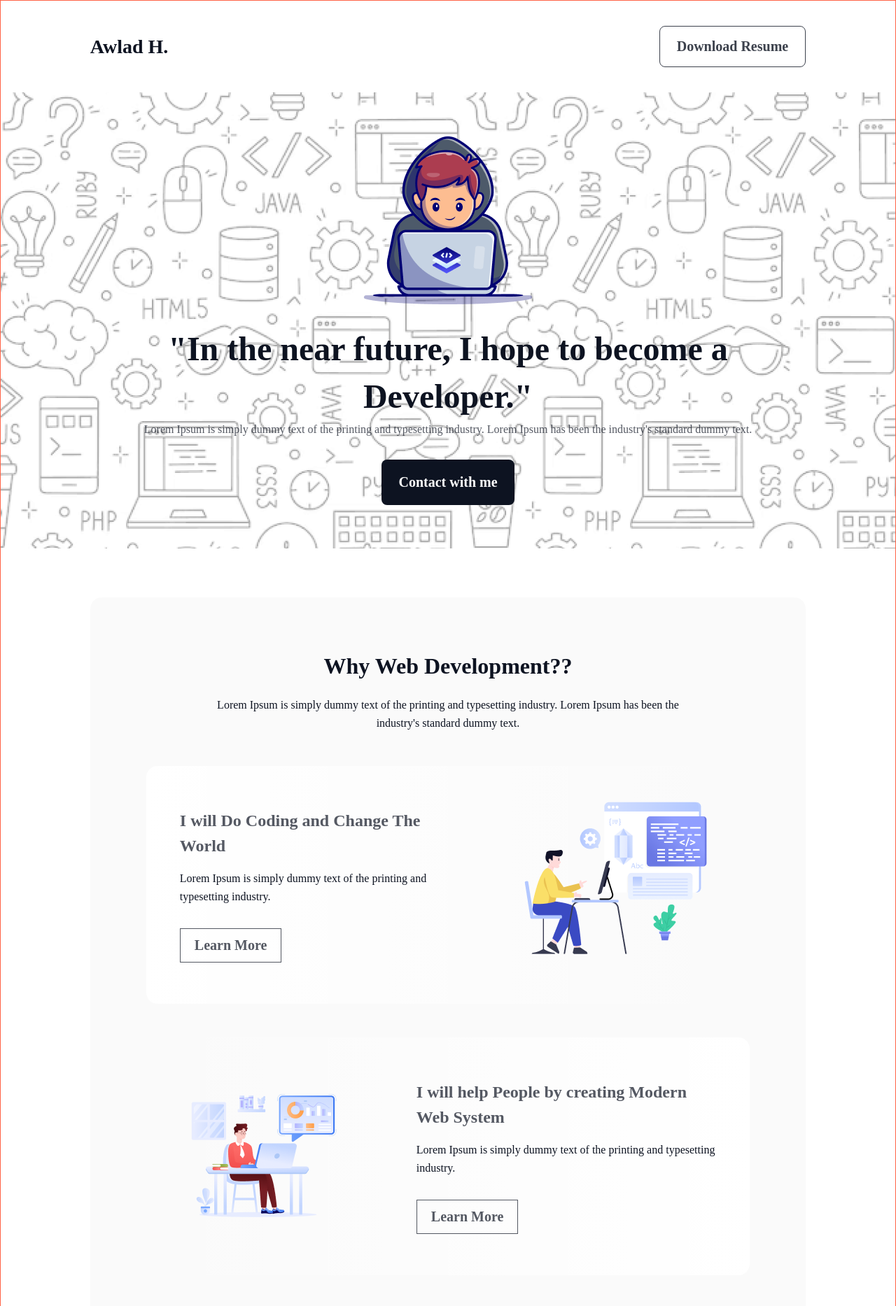
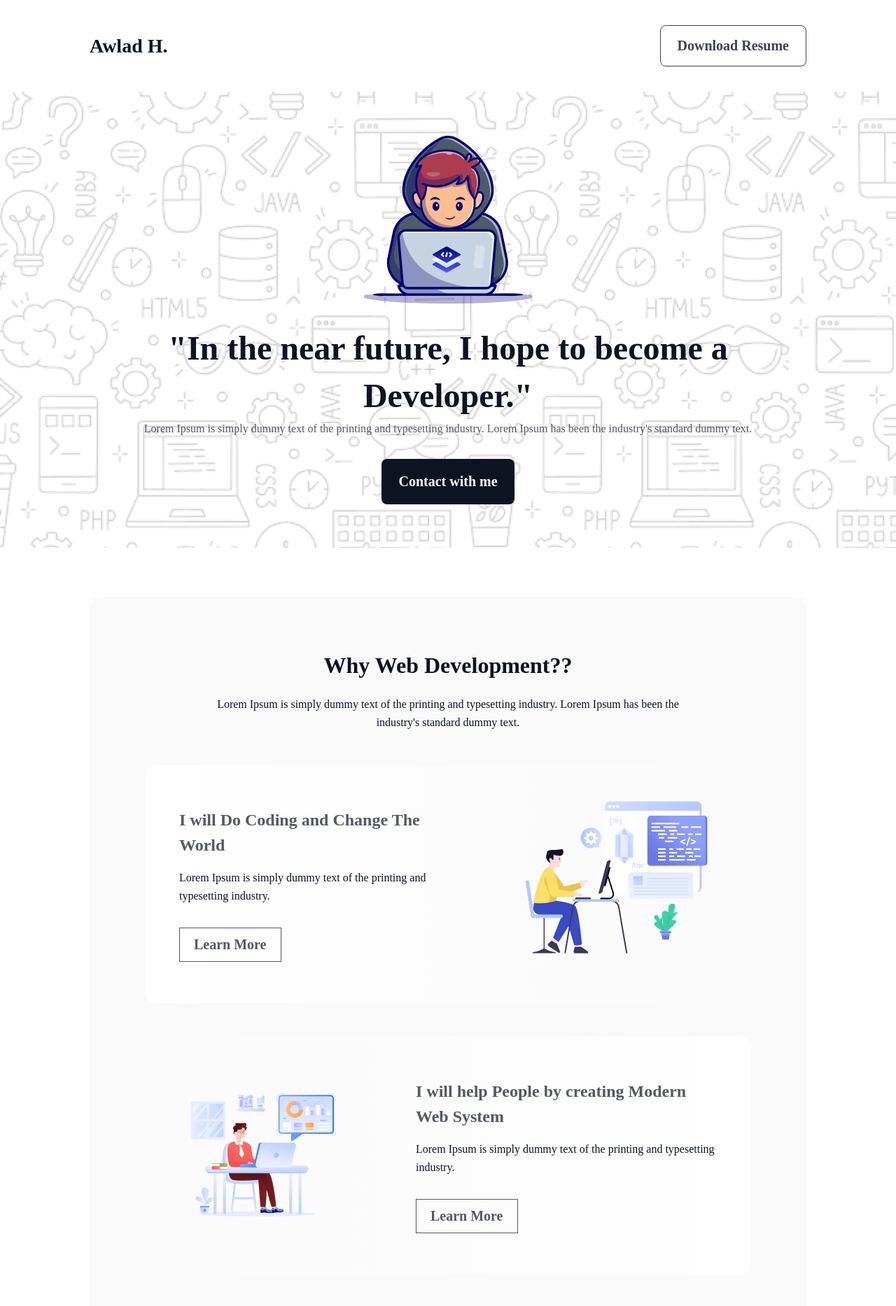
Before and after one commit to rakib0157/developer-mission-htmlcss, a plain HTML site: page index.html in a window 1280 px wide. Shown: the top 1867 px of the page at 70% size. Drawn offline with Linux system fonts and the light colour scheme; a web font is replaced by a local one.

Commit message:
css comment added and bulk code removed

```diff
--- a/index.html
+++ b/index.html
@@ -30,6 +30,7 @@
           <button class="resume-btn">Download Resume</button>
         </div>
       </nav>
+      <!--======= header banner code start  =======-->
       <div class="header-banner">
         <img src="./assets/Group.png" alt="a boy developer" />
         <div class="banner-text-container">
@@ -43,12 +44,13 @@
         </div>
         <button class="contact-me-btn">Contact with me</button>
       </div>
+      <!--======= header banner code end  =======-->
     </header>
     <!--====== header area end  =======-->
     <!--====== Main start  =======-->
     <main>
       <!--======= why web dev card section start  =======-->
-      <section class="why-web-dev-section">
+      <section id="why-web-dev-section">
         <h2 class="section-heading">Why Web Development??</h2>
         <p class="section-heading-p">
           Lorem Ipsum is simply dummy text of the printing and typesetting
@@ -130,6 +132,16 @@
         </div>
       </section>
       <!--======= Inspiration section end  =======-->
+      <!--======= Current target section start  =======-->
+      <section id="current-target-section">
+        <div class="current-target-content-container">
+          <h2 class="section-heading">My Current Target</h2>
+          <p class="section-heading-p">
+            Lorem Ipsum is simply dummy text of the printing and typesetting industry. Lorem Ipsum has been the industry's standard dummy text.
+          </p>
+        </div>
+      </section>
+      <!--======= Current target section end  =======-->
     </main>
     <!--====== Main end  =======-->
     <footer></footer>
--- a/styles/desktop.css
+++ b/styles/desktop.css
@@ -9,35 +9,48 @@
 
 body {
   max-width: 1440px;
-  border: 1px solid tomato;
   margin: 0 auto;
 }
+#Inspiration-section,#why-web-dev-section, #current-target-section{
+  max-width: 80%;
+  margin: 0 auto;
+}
+.section-heading {
+  color: rgb(13, 19, 33);
+  font-size: 32px;
+  font-weight: 800;
+  line-height: 37px;
+  text-align: center;
+  margin-bottom: 24px;
 
+}
+.section-heading-p {
+  color: rgb(13, 19, 33);
+  font-size: 16px;
+  font-weight: 400;
+  line-height: 26px;
+  text-align: center;
+  margin: 0px 100px;
+}
 /************* common css code end  *************/
+/************* Top header area code start  *************/
 .upper-header {
   max-width: 80%;
-  /* height: 90px; */
   padding: 36px 0px;
   margin: 0 auto;
   display: flex;
   justify-content: space-between;
   align-items: center;
 }
-
 .brand > h2 {
   color: rgb(13, 19, 33);
   font-size: 28px;
   font-weight: 800;
-  line-height: 33px;
 }
-
 .resume-btn {
   color: rgb(13, 19, 33);
   font-size: 20px;
   font-weight: 600;
-  line-height: 23px;
-  letter-spacing: 0%;
-  text-align: center;
   padding: 17px 24px;
   border: 1px solid rgb(13, 19, 33);
   border-radius: 8px;
@@ -45,12 +58,11 @@ body {
   background: transparent;
 }
 
+/************* Top header area code end  *************/
+/************* Header banner code start  *************/
 .header-banner {
-  background: url("../assets/Hero-bg.png");
   max-width: 100%;
   height: 652px;
-  background-repeat: no-repeat;
-  background-size: cover;
   position: relative;
   /* for header banner content  */
   display: flex;
@@ -69,6 +81,8 @@ body {
   width: 100%;
   height: 100%;
   background-image: url("../assets/Hero-bg.png");
+  background-size: cover;
+  background-repeat: no-repeat;
   opacity: 0.8;
   z-index: -1;
 }
@@ -77,69 +91,42 @@ body {
   color: rgb(255, 255, 255);
   font-size: 20px;
   font-weight: 600;
-  text-align: center;
   border-radius: 8px;
   background: rgb(13, 19, 33);
-  padding: 21px 24px 21px 24px;
+  padding: 21px 24px;
   border: 0;
 }
-
 .banner-text-container {
   color: rgb(13, 19, 33);
   text-align: center;
   padding: 0px 200px;
 }
-
 .banner-heading {
   font-size: 48px;
   font-weight: 800;
   line-height: 68px;
 }
-
 .header-banner-p {
   font-size: 16px;
   font-weight: 400;
   line-height: 26px;
   opacity: 0.7;
 }
+/************* Header banner code end  *************/
+/************* Why web dev section start  *************/
 
-.why-web-dev-section {
-  max-width: 80%;
+#why-web-dev-section {
   margin: 70px auto;
   border-radius: 16px;
-
   background: rgba(13, 19, 33, 0.02);
   padding: 80px;
 }
-
-.section-heading {
-  color: rgb(13, 19, 33);
-  font-size: 32px;
-  font-weight: 800;
-  line-height: 37px;
-  letter-spacing: 0%;
-  text-align: center;
-  margin-bottom: 24px;
-
-}
-
-.section-heading-p {
-  color: rgb(13, 19, 33);
-  font-size: 16px;
-  font-weight: 400;
-  line-height: 26px;
-  letter-spacing: 0%;
-  text-align: center;
-  margin: 0px 100px;
-}
-
 .why-web-dev-card-container {
   margin-top: 48px;
   display: flex;
   flex-direction: column;
   gap: 48px;
 }
-
 .why-web-dev-card,
 .middle-why-web-dev-card {
   display: flex;
@@ -154,7 +141,7 @@ body {
     rgba(255, 255, 255, 0) 100%
   );
 }
-
+/* midle card linear gradient style  */
 .middle-why-web-dev-card {
   background: linear-gradient(
     270deg,
@@ -162,48 +149,42 @@ body {
     rgba(255, 255, 255, 0) 100%
     );
   }
-
+  /* midle card linear gradient style  */
+  /* why web dev card style code  */
   .why-web-dev-card-heading {
     color: rgba(13, 19, 33, 0.7);
     font-size: 24px;
     font-weight: 700;
     line-height: 36px;
-  letter-spacing: 0%;
-  text-align: left;
     margin-bottom: 16px;
   }
-
   .why-web-dev-card-p {
     color: rgb(13, 19, 33);
     font-size: 16px;
     font-weight: 400;
     line-height: 26px;
-  letter-spacing: 0%;
-  text-align: left;
   }
-
   .why-dev-card-btn {
     color: rgb(13, 19, 33);
     font-size: 20px;
     font-weight: 600;
     line-height: 23px;
-  letter-spacing: 0%;
-  text-align: center;
     border: 1px solid rgb(13, 19, 33);
     opacity: 0.7;
     padding: 12px 20px;
     background: transparent;
     margin-top: 32px;
   }
+  /* why web dev card style code  */
+/************* Why web dev section end  *************/
+/************* Inspiration section start  *************/
 #Inspiration-section{
-    width: 80%;
-    margin: 0 auto;
+    margin-bottom: 100px;
 }
 .youtube-video{
-    border: 1px solid;
+    border: 2px solid rgba(13, 19, 33, 0.2);
     border-radius: 16px;
     padding: 32px;
-border: 2px solid rgba(13, 19, 33, 0.2);
     margin-top: 48px;
 
 }
@@ -212,3 +193,4 @@ margin-top: 48px;
     height: 550px;
     border-radius: 16px;
 }
+/************* Inspiration section end  *************/
```
Lines whose indentation alone changed are shown as unchanged.
